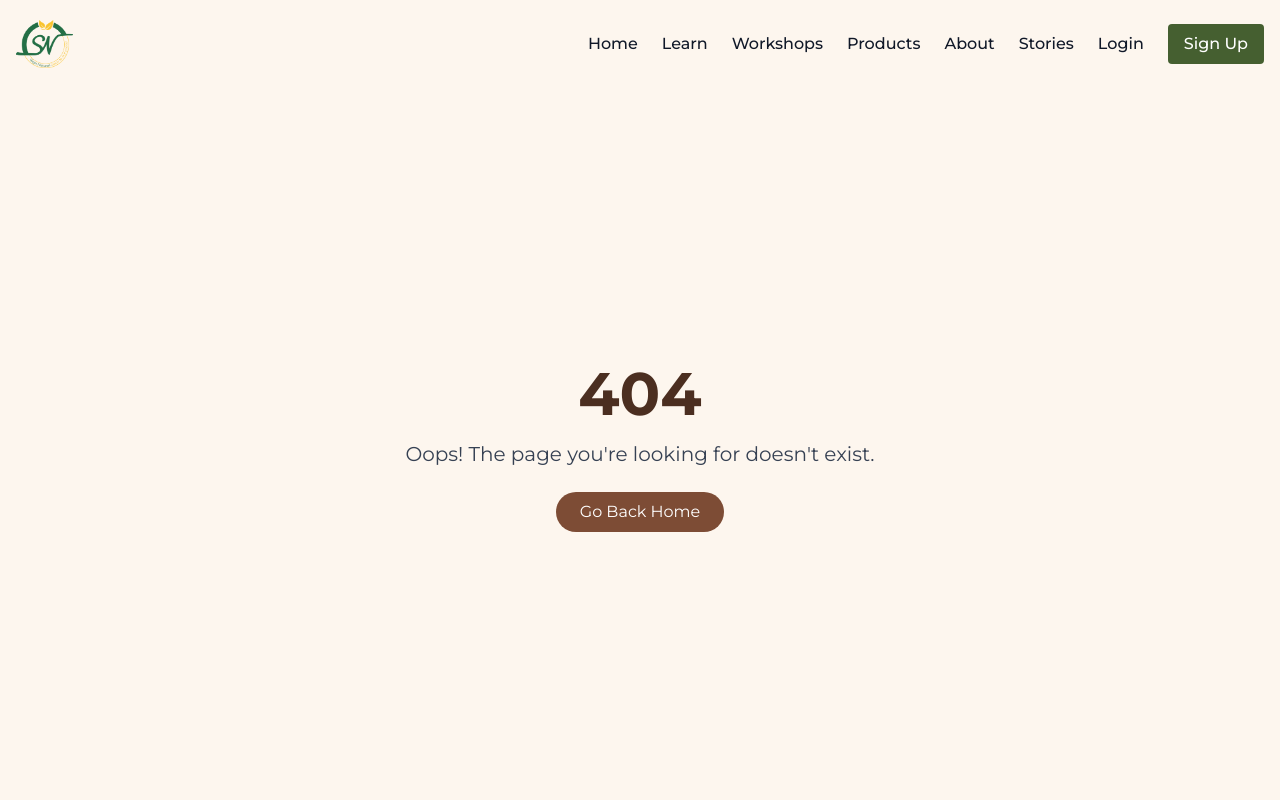
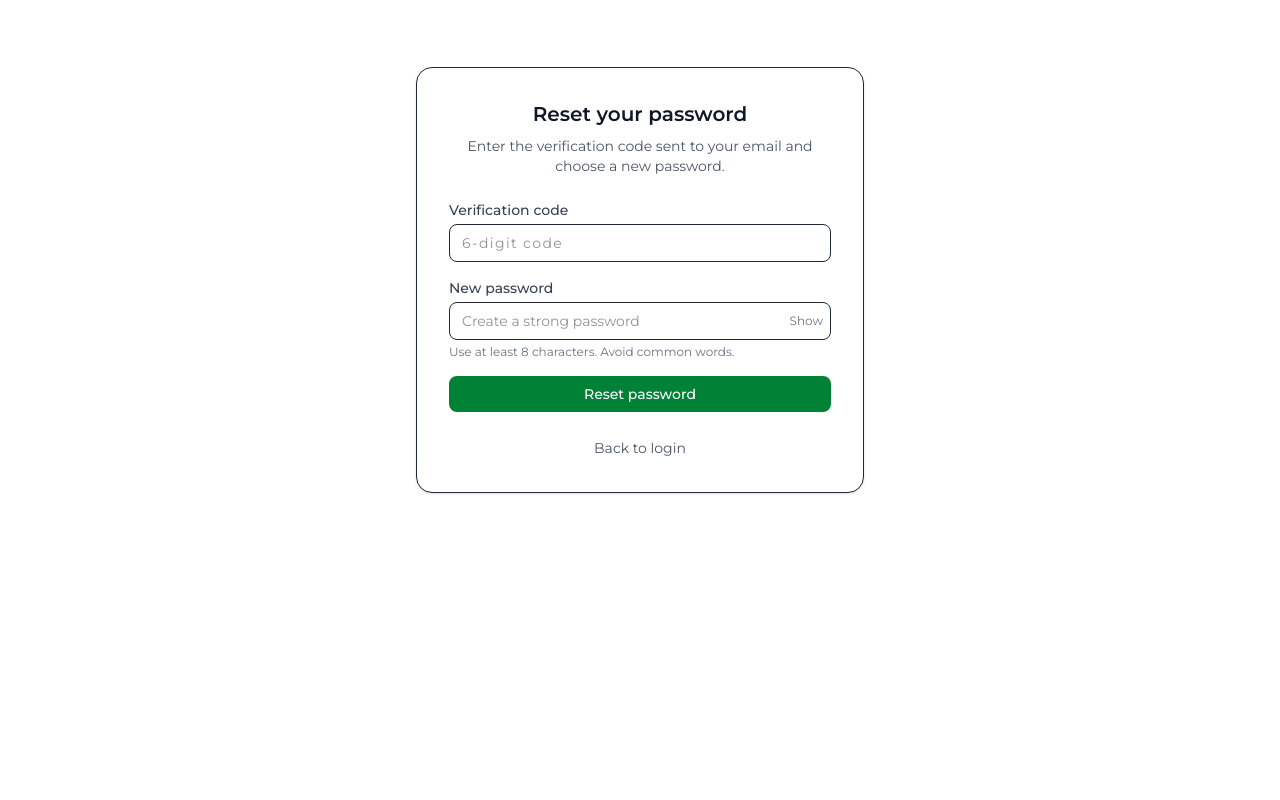
Before and after one commit to sign-natural-academy/sign-natural, a React app: page /reset-password in a window 1280 px wide. Shown: the top 800 px of the page. Built offline with nearby package versions, Linux system fonts and the light colour scheme; no server answers; the HTML template or start-up script is replaced by a standard one.

Commit message:
password reset

```diff
--- a/src/App.jsx
+++ b/src/App.jsx
@@ -10,21 +10,32 @@ import ProductGallery from "./components/pages/ProductGallery";
 /* Lazy load pages for performance */
 const Homepage = lazy(() => import("./components/pages/Homepage"));
 const LearnPage = lazy(() => import("./components/pages/LearnPage"));
-const ExperientialWorkshopPage = lazy(() => import("./components/pages/ExperientialWorkshopPage"));
-const SuccessStoriesPage = lazy(() => import("./components/pages/SuccessStoriesPage"));
+const ExperientialWorkshopPage = lazy(() =>
+  import("./components/pages/ExperientialWorkshopPage")
+);
+const SuccessStoriesPage = lazy(() =>
+  import("./components/pages/SuccessStoriesPage")
+);
 const Login = lazy(() => import("./components/pages/Login"));
 const SignUp = lazy(() => import("./components/pages/SignUp"));
 const PrivacyPolicy = lazy(() => import("./components/pages/PrivacyPolicy"));
 const RefundPolicy = lazy(() => import("./components/pages/RefundPolicy"));
-const TermsAndConditions = lazy(() => import("./components/pages/TermsAndConditions"));
-const UserDashboardPage = lazy(() => import("./components/pages/UserDashboardPage"));
+const TermsAndConditions = lazy(() =>
+  import("./components/pages/TermsAndConditions")
+);
+const UserDashboardPage = lazy(() =>
+  import("./components/pages/UserDashboardPage")
+);
 const AdminDashboard = lazy(() => import("./components/pages/AdminDashboard"));
 const AboutPage = lazy(() => import("./components/pages/AboutPage"));
 const NotFound = lazy(() => import("./components/pages/NotFound"));
 const VerifyEmail = lazy(() => import("./components/pages/VerifyEmail"));
-const SuperuserDashboard = lazy(() => import("./components/pages/SuperuserDashboard"));
-const RequireSuperuser   = lazy(() => import("./components/RequireSuperuser"));
-
+const SuperuserDashboard = lazy(() =>
+  import("./components/pages/SuperuserDashboard")
+);
+const RequireSuperuser = lazy(() => import("./components/RequireSuperuser"));
+const ForgotPassword = lazy(() => import("./components/pages/ForgotPassword"));
+const ResetPassword = lazy(() => import("./components/pages/ResetPassword"));
 
 export default function App() {
   return (
@@ -36,7 +47,7 @@ export default function App() {
           <Route path="/" element={<Homepage />} />
           <Route path="/about" element={<AboutPage />} />
           <Route path="/learn" element={<LearnPage />} />
-          <Route path="/product" element={<ProductGallery/>} />
+          <Route path="/product" element={<ProductGallery />} />
           <Route path="/workshop" element={<ExperientialWorkshopPage />} />
           <Route path="/stories" element={<SuccessStoriesPage />} />
           <Route path="/login" element={<Login />} />
@@ -45,6 +56,8 @@ export default function App() {
           <Route path="/privacy-policy" element={<PrivacyPolicy />} />
           <Route path="/refund-policy" element={<RefundPolicy />} />
           <Route path="/terms" element={<TermsAndConditions />} />
+          <Route path="/forgot-password" element={<ForgotPassword />} />
+          <Route path="/reset-password" element={<ResetPassword />} />
 
           {/* Protected user routes */}
           <Route
--- a/src/api/services/auth.js
+++ b/src/api/services/auth.js
@@ -28,3 +28,14 @@ export const updateMyAvatar = (file) => {
     headers: { "Content-Type": "multipart/form-data" },
   });
 };
+export const forgotPassword = (email) =>
+  api.post("/api/auth/forgot-password", { email });
+
+// src/api/services/auth.js
+
+export const resetPassword = ({ email, otp, password }) =>
+  api.post("/api/auth/reset-password", {
+    email,
+    otp,
+    password,
+  });
--- a/src/components/dashboard/admin/HomeVideoManager.jsx
+++ b/src/components/dashboard/admin/HomeVideoManager.jsx
@@ -164,7 +164,7 @@ export default function HomeVideoManager() {
       {/* Header */}
       <div className="flex items-center justify-between gap-2">
         <div>
-          <h2 className="text-lg font-semibold">Home page video</h2>
+          <h2 className="text-lg font-semibold"></h2>
           <p className="text-xs text-gray-500">
             Short hero video shown on the main landing page.
           </p>
@@ -270,7 +270,7 @@ export default function HomeVideoManager() {
                   </button>
                 )}
                 <span className="text-[11px] text-gray-500">
-                  Max 10MB • YouTube or upload
+                  Max 100MB • YouTube or upload
                 </span>
               </div>
               <input
--- /dev/null
+++ b/src/components/pages/ForgotPassword.jsx
@@ -0,0 +1,116 @@
+import React, { useState } from "react";
+import api from "../../lib/api";
+import { Link } from "react-router-dom";
+
+export default function ForgotPassword() {
+  const [email, setEmail] = useState("");
+  const [loading, setLoading] = useState(false);
+  const [done, setDone] = useState(false);
+  const [error, setError] = useState("");
+
+  const submit = async (e) => {
+    e.preventDefault();
+    setError("");
+    setLoading(true);
+
+    try {
+      await api.post("/api/auth/forgot-password", { email });
+      setDone(true);
+    } catch (err) {
+      setError(err?.response?.data?.message || "Something went wrong");
+    } finally {
+      setLoading(false);
+    }
+  };
+
+  return (
+    <div className="min-h-[70vh] flex items-center justify-center px-4">
+      <div className="w-full max-w-md bg-white rounded-2xl shadow-sm border p-6 md:p-8">
+        {/* Header */}
+        <div className="mb-6 text-center">
+          <h2 className="text-xl font-semibold text-gray-900">
+            Forgot your password?
+          </h2>
+          <p className="mt-2 text-sm text-gray-600">
+            Enter your email and we’ll send you a reset code.
+          </p>
+        </div>
+
+        {/* Success state */}
+        {done ? (
+          <div className="space-y-4 text-center">
+            <div className="mx-auto flex h-12 w-12 items-center justify-center rounded-full bg-green-100 text-green-700">
+              ✓
+            </div>
+            <h3 className="text-lg font-medium text-gray-900">
+              Check your email
+            </h3>
+            <p className="text-sm text-gray-600">
+              If an account exists for <strong>{email}</strong>, a verification
+              code has been sent.
+            </p>
+
+            <Link
+              to="/reset-password"
+              className="inline-block rounded-lg bg-green-700 px-4 py-2 text-sm font-medium text-white hover:bg-green-800"
+            >
+              Enter reset code
+            </Link>
+
+            <div className="pt-2">
+              <Link
+                to="/login"
+                className="text-sm text-gray-600 hover:underline"
+              >
+                Back to login
+              </Link>
+            </div>
+          </div>
+        ) : (
+          <form onSubmit={submit} className="space-y-4">
+            {/* Email */}
+            <div>
+              <label className="block text-sm font-medium text-gray-700 mb-1">
+                Email address
+              </label>
+              <input
+                type="email"
+                required
+                placeholder="you@example.com"
+                className="w-full rounded-lg border px-3 py-2 text-sm focus:outline-none focus:ring-2 focus:ring-green-700"
+                value={email}
+                onChange={(e) => setEmail(e.target.value)}
+              />
+            </div>
+
+            {/* Error */}
+            {error && (
+              <div className="rounded-lg bg-red-50 px-3 py-2 text-sm text-red-700">
+                {error}
+              </div>
+            )}
+
+            {/* Submit */}
+            <button
+              disabled={loading}
+              className="w-full rounded-lg bg-green-700 py-2 text-sm font-medium text-white hover:bg-green-800 disabled:opacity-60 disabled:cursor-not-allowed"
+            >
+              {loading ? "Sending reset code…" : "Send reset code"}
+            </button>
+
+            {/* Footer links */}
+            <div className="pt-2 text-center">
+              <Link
+                to="/login"
+                className="text-sm text-gray-600 hover:text-gray-900"
+              >
+                Remembered your password?{" "}
+                <span className="font-medium text-green-700">Sign in</span>
+              </Link>
+            </div>
+          </form>
+        )}
+      </div>
+    </div>
+  );
+}
--- a/src/components/pages/Login.jsx
+++ b/src/components/pages/Login.jsx
@@ -51,13 +51,19 @@ export default function Login() {
   return (
     <div className="flex flex-col md:flex-row min-h-screen">
       <div className="hidden md:flex w-1/2 items-center justify-center bg-[#faf8f6]">
-        <img src="/woman.jpg" alt="Sign Natural" className="object-cover h-full w-full" />
+        <img
+          src="/woman.jpg"
+          alt="Sign Natural"
+          className="object-cover h-full w-full"
+        />
       </div>
 
       <div className="w-full md:w-1/2 p-8 flex items-center justify-center">
         <div className="max-w-md w-full">
           <div className="flex justify-center mb-6">
-            <Link to="/"><img src="/logo2.png" alt="Logo" className="h-20 w-auto" /></Link>
+            <Link to="/">
+              <img src="/logo2.png" alt="Logo" className="h-20 w-auto" />
+            </Link>
           </div>
           <h2 className="text-2xl font-bold text-[#455f30] mb-6">LOGIN</h2>
 
@@ -87,6 +93,15 @@ export default function Login() {
             >
               {loading ? "Logging in..." : "Log In"}
             </button>
+            <div className="text-right mt-2">
+              <button
+                type="button"
+                onClick={() => navigate("/forgot-password")}
+                className="text-sm text-green-700 hover:underline"
+              >
+                Forgot password?
+              </button>
+            </div>
           </form>
 
           {/* Google sign-in mirrors the same routing */}
@@ -101,7 +116,10 @@ export default function Login() {
 
           <div className="mt-6 text-center text-sm text-gray-700">
             Don&apos;t have an account?{" "}
-            <Link to="/signup" className="text-green-700 hover:underline font-medium">
+            <Link
+              to="/signup"
+              className="text-green-700 hover:underline font-medium"
+            >
               Sign up
             </Link>
           </div>
--- /dev/null
+++ b/src/components/pages/ResetPassword.jsx
@@ -0,0 +1,120 @@
+// src/components/pages/ResetPassword.jsx
+import React, { useState } from "react";
+import api from "../../lib/api";
+import { useNavigate, Link } from "react-router-dom";
+
+export default function ResetPassword() {
+  const navigate = useNavigate();
+
+  const [otp, setOtp] = useState("");
+  const [password, setPassword] = useState("");
+  const [showPassword, setShowPassword] = useState(false);
+
+  const [loading, setLoading] = useState(false);
+  const [error, setError] = useState("");
+
+  const submit = async (e) => {
+    e.preventDefault();
+    setError("");
+    setLoading(true);
+
+    try {
+      await api.post("/api/auth/reset-password", {
+        otp,
+        password,
+      });
+      navigate("/login");
+    } catch (err) {
+      setError(err?.response?.data?.message || "Reset failed");
+    } finally {
+      setLoading(false);
+    }
+  };
+
+  return (
+    <div className="min-h-[70vh] flex items-center justify-center px-4">
+      <div className="w-full max-w-md bg-white rounded-2xl shadow-sm border p-6 md:p-8">
+        {/* Header */}
+        <div className="mb-6 text-center">
+          <h2 className="text-xl font-semibold text-gray-900">
+            Reset your password
+          </h2>
+          <p className="mt-2 text-sm text-gray-600">
+            Enter the verification code sent to your email and choose a new
+            password.
+          </p>
+        </div>
+
+        <form onSubmit={submit} className="space-y-4">
+          {/* OTP */}
+          <div>
+            <label className="block text-sm font-medium text-gray-700 mb-1">
+              Verification code
+            </label>
+            <input
+              type="text"
+              required
+              inputMode="numeric"
+              placeholder="6-digit code"
+              className="w-full rounded-lg border px-3 py-2 text-sm tracking-widest focus:outline-none focus:ring-2 focus:ring-green-700"
+              value={otp}
+              onChange={(e) => setOtp(e.target.value)}
+            />
+          </div>
+
+          {/* New password */}
+          <div>
+            <label className="block text-sm font-medium text-gray-700 mb-1">
+              New password
+            </label>
+            <div className="relative">
+              <input
+                type={showPassword ? "text" : "password"}
+                required
+                placeholder="Create a strong password"
+                className="w-full rounded-lg border px-3 py-2 text-sm focus:outline-none focus:ring-2 focus:ring-green-700 pr-10"
+                value={password}
+                onChange={(e) => setPassword(e.target.value)}
+              />
+              <button
+                type="button"
+                onClick={() => setShowPassword(!showPassword)}
+                className="absolute inset-y-0 right-2 text-xs text-gray-500 hover:text-gray-700"
+              >
+                {showPassword ? "Hide" : "Show"}
+              </button>
+            </div>
+            <p className="mt-1 text-xs text-gray-500">
+              Use at least 8 characters. Avoid common words.
+            </p>
+          </div>
+
+          {/* Error */}
+          {error && (
+            <div className="rounded-lg bg-red-50 px-3 py-2 text-sm text-red-700">
+              {error}
+            </div>
+          )}
+
+          {/* Submit */}
+          <button
+            disabled={loading}
+            className="w-full rounded-lg bg-green-700 py-2 text-sm font-medium text-white hover:bg-green-800 disabled:opacity-60 disabled:cursor-not-allowed"
+          >
+            {loading ? "Resetting password…" : "Reset password"}
+          </button>
+
+          {/* Footer */}
+          <div className="pt-2 text-center">
+            <Link
+              to="/login"
+              className="text-sm text-gray-600 hover:text-gray-900"
+            >
+              Back to login
+            </Link>
+          </div>
+        </form>
+      </div>
+    </div>
+  );
+}
```
Lines whose indentation alone changed are shown as unchanged.
